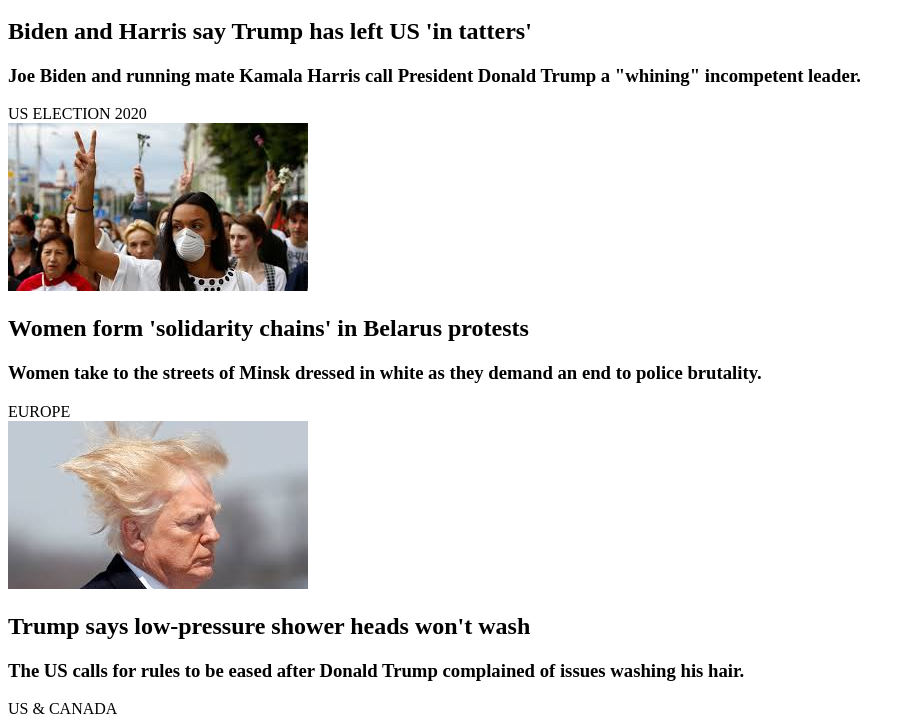
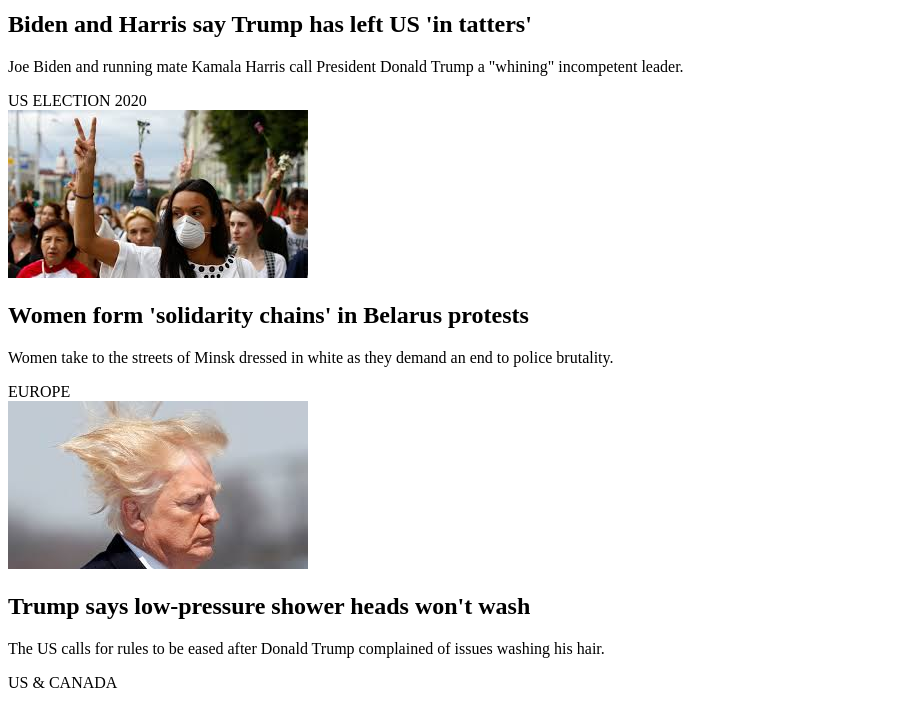
Before and after one commit to KristinWithAnEye/bbc-html, a plain HTML site: page index.html in a window 1280 px wide. Shown: the part 4988-5714 px from the top of the page, without its empty margins (0-915 px from the left). After the commit the page ends 5688 px from the top, so only its background shows below. Drawn offline with Linux system fonts and the light colour scheme.

Commit message:
Update index.html

```diff
--- a/index.html
+++ b/index.html
@@ -56,7 +56,7 @@
                     <img src="assets/images/israel-uae.jpeg" alt="Benjamin Netanyahu and Prince Mohammed Al Nahyan">
                 </a>
                 <h2>Israel and UAE strike historic peace deal</h2>
-                <h3>Israel and the UAE agree to normalise relations, marking the third Israel-Arab peace deal.</h3>
+                <p>Israel and the UAE agree to normalise relations, marking the third Israel-Arab peace deal.</p>
                 <span>MIDDLE EAST</span>
             </section>
 
@@ -101,7 +101,7 @@
                     <img src="assets/images/biden-harris.jpeg" alt="Kamala Harris and Joe Biden smiling at each other">
                 </a>
                 <h2>Biden and Harris say Trump has left US 'in tatters'</h2>
-                <h3>Joe Biden and running mate Kamala Harris call President Donald Trump a "whining" incompetent leader.</h3>
+                <p>Joe Biden and running mate Kamala Harris call President Donald Trump a "whining" incompetent leader.</p>
                 <span>US ELECTION 2020</span>
             </section>
 
@@ -110,7 +110,7 @@
                     <img src="assets/images/belarus.jpeg" alt="A group of women protesting with one masked woman holding up a peace sign in the foreground">
                 </a>
                 <h2>Women form 'solidarity chains' in Belarus protests</h2>
-                <h3>Women take to the streets of Minsk dressed in white as they demand an end to police brutality.</h3>
+                <p>Women take to the streets of Minsk dressed in white as they demand an end to police brutality.</p>
                 <span>EUROPE</span>
             </section>
 
@@ -119,7 +119,7 @@
                     <img src="assets/images/trump-hair.jpeg" alt="Donald Trump is pictured with his hair flying in the wind">
                 </a>
                 <h2>Trump says low-pressure shower heads won't wash</h2>
-                <h3>The US calls for rules to be eased after Donald Trump complained of issues washing his hair.</h3>
+                <p>The US calls for rules to be eased after Donald Trump complained of issues washing his hair.</p>
                 <span>US & CANADA</span>
             </section>
         </section>
```
